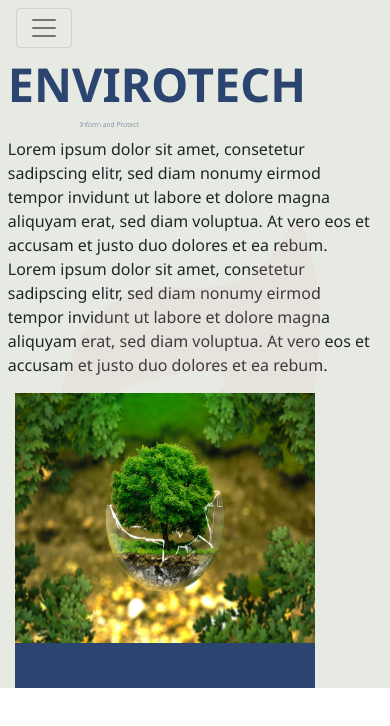
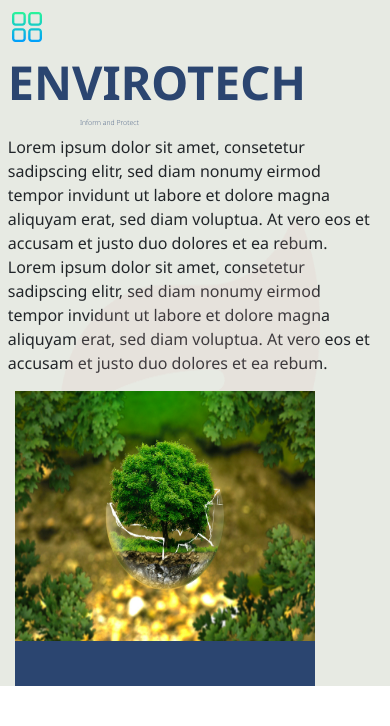
Before and after one commit to Code-Institute-Submissions/envirotech, a plain HTML site: page index.html in a window 390 px wide. Drawn offline with nearby package versions, Linux system fonts and the light colour scheme.

Commit message:
mobile nav style changed

```diff
--- a/assets/css/style.css
+++ b/assets/css/style.css
@@ -32,6 +32,21 @@ Navy - #2B4570
 
 .navbar {
   background-color: #E7EAE3 !important;
+}
+
+.navbar-light .navbar-toggler-icon{
+
+background-image: url("../images/menu.svg") !important;
+
+}
+
+.navbar-expand-md {
+    padding-left: 0 !important;
+}
+
+.navbar-light .navbar-toggler {
+    border: none;
+
 }
 
 /*------- Hero Section - General */
```
Also changed, not shown: assets/images/menu.svg (added).
